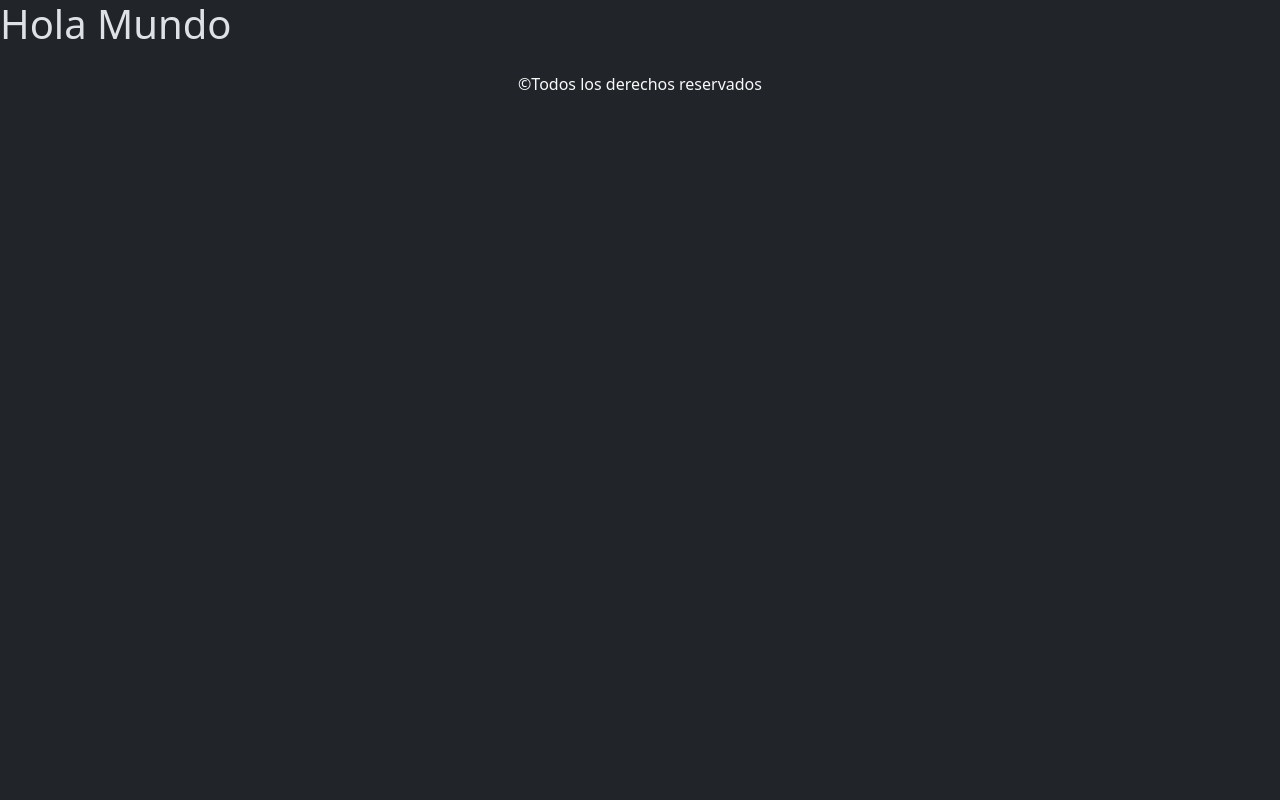
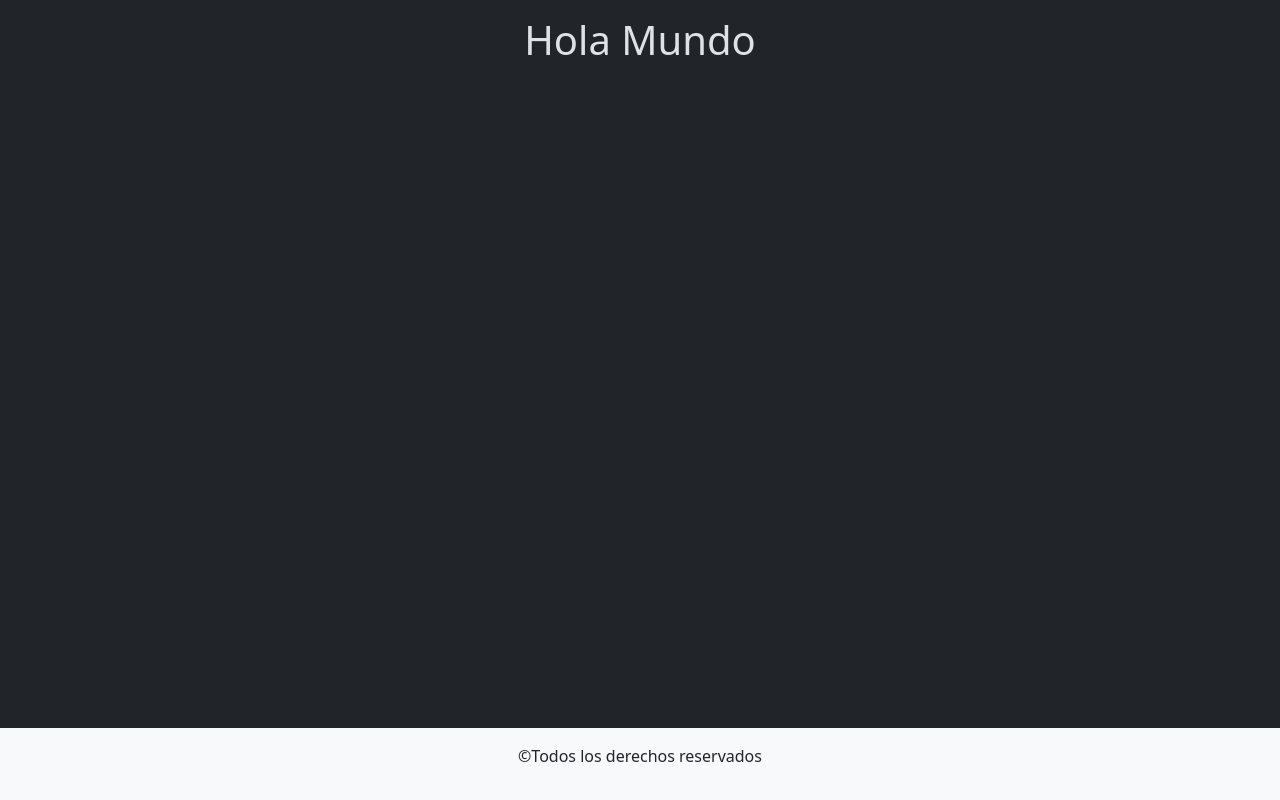
Before and after one commit to juanchiblanco/react-listaEmpleados, a React (Vite) app: page / in a window 1280 px wide. Built offline with nearby package versions, Linux system fonts and the light colour scheme.

Commit message:
baje el footer, y disenio en main

```diff
--- a/src/App.jsx
+++ b/src/App.jsx
@@ -3,10 +3,10 @@ import "bootstrap/dist/css/bootstrap.min.css";
 function App() {
   return (
     <>
-      <main>
-        <h1>Hola Mundo</h1>
+      <main className="my-3 container">
+        <h1 className="text-center">Hola Mundo</h1>
       </main>
-      <footer className="bg-dark text-light text-center py-3">
+      <footer className="bg-light text-dark text-center py-3">
         <p>&copy;Todos los derechos reservados</p>
       </footer>
     </>
--- a/src/index.css
+++ b/src/index.css
@@ -0,0 +1,7 @@
+#root{
+    min-height: 100vh;
+    display: flex;
+    flex-direction: column;
+}
+
+main{flex-grow: 1;}
```
